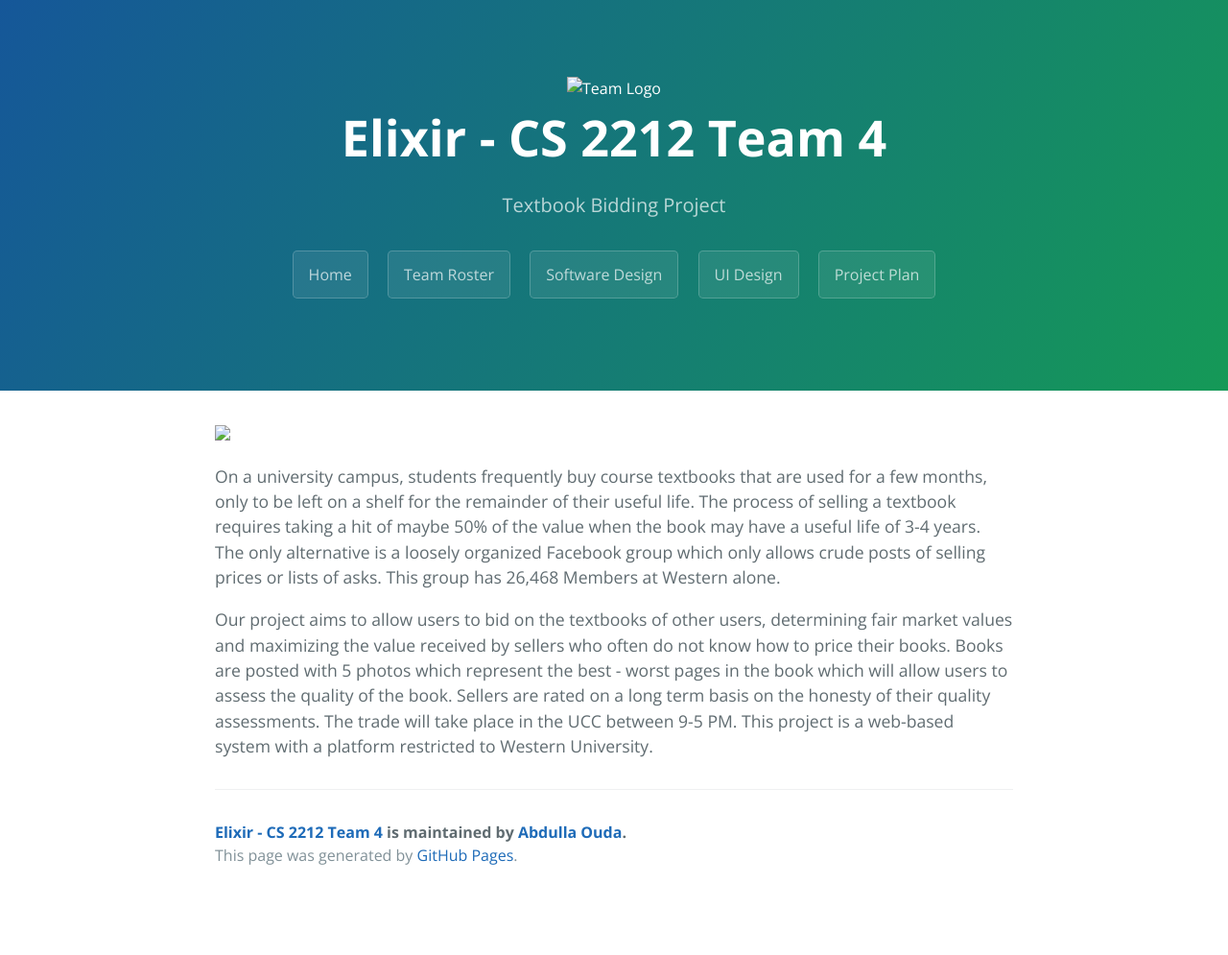
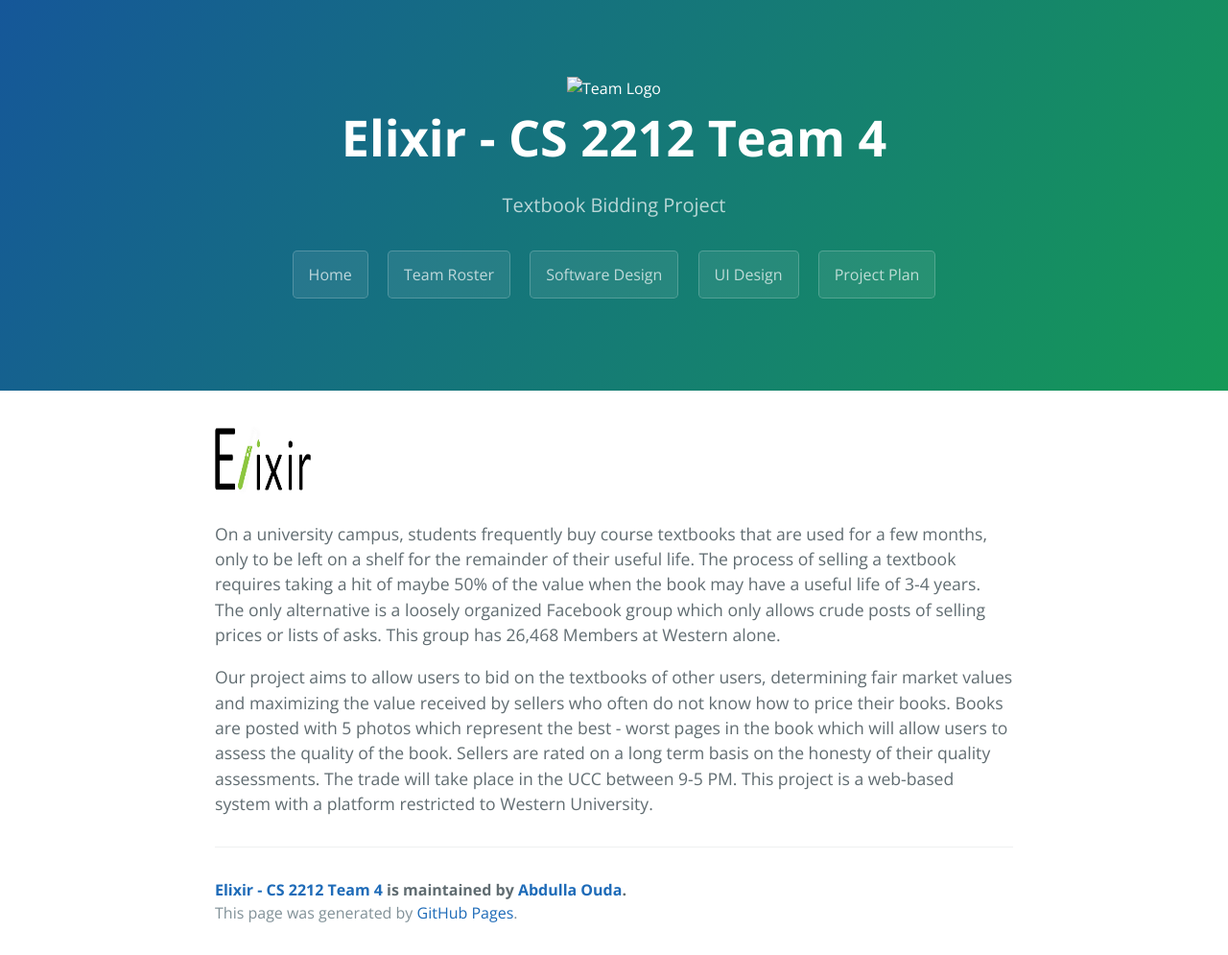
Before and after one commit to aouda6/Elixir, a Jekyll site: the page built from index.html, in a window 1280 px wide. Shown: the whole page at 96% size. Built offline with Jekyll 4.4.1, drawn with Linux system fonts in a browser that asks for light colours; the list of posts is cut into pages by our own code; before the commit the page ends 935 px from its top, so only the background shows below that.

Commit message:
Update index.html

```diff
--- a/index.html
+++ b/index.html
@@ -5,7 +5,7 @@ title: {{ site.name }}
 
 <div id="home">
   <body>
-    <img src="Elixir/Images/logo.png"/>
+    <img src="../Images/logo.png" width="100" height="80" alt="My Pic">
     <p>On a university campus, students frequently buy course textbooks that are used for a few months, only to be left on a shelf for the remainder of their useful life. The process of selling a textbook requires taking a hit of maybe 50% of the value when the book may have a useful life of 3-4 years. The only alternative is a loosely organized Facebook group which only allows crude posts of selling prices or lists of asks. This group has 26,468 Members at Western alone.</p>
     <p>Our project aims to allow users to bid on the textbooks of other users, determining fair market values and maximizing the value received by sellers who often do not know how to price their books. Books are posted with 5 photos which represent the best - worst pages in the book which will allow users to assess the quality of the book. Sellers are rated on a long term basis on the honesty of their quality assessments. The trade will take place in the UCC between 9-5 PM. This project is a web-based system with a platform restricted to Western University.</p>
   </body>
```
